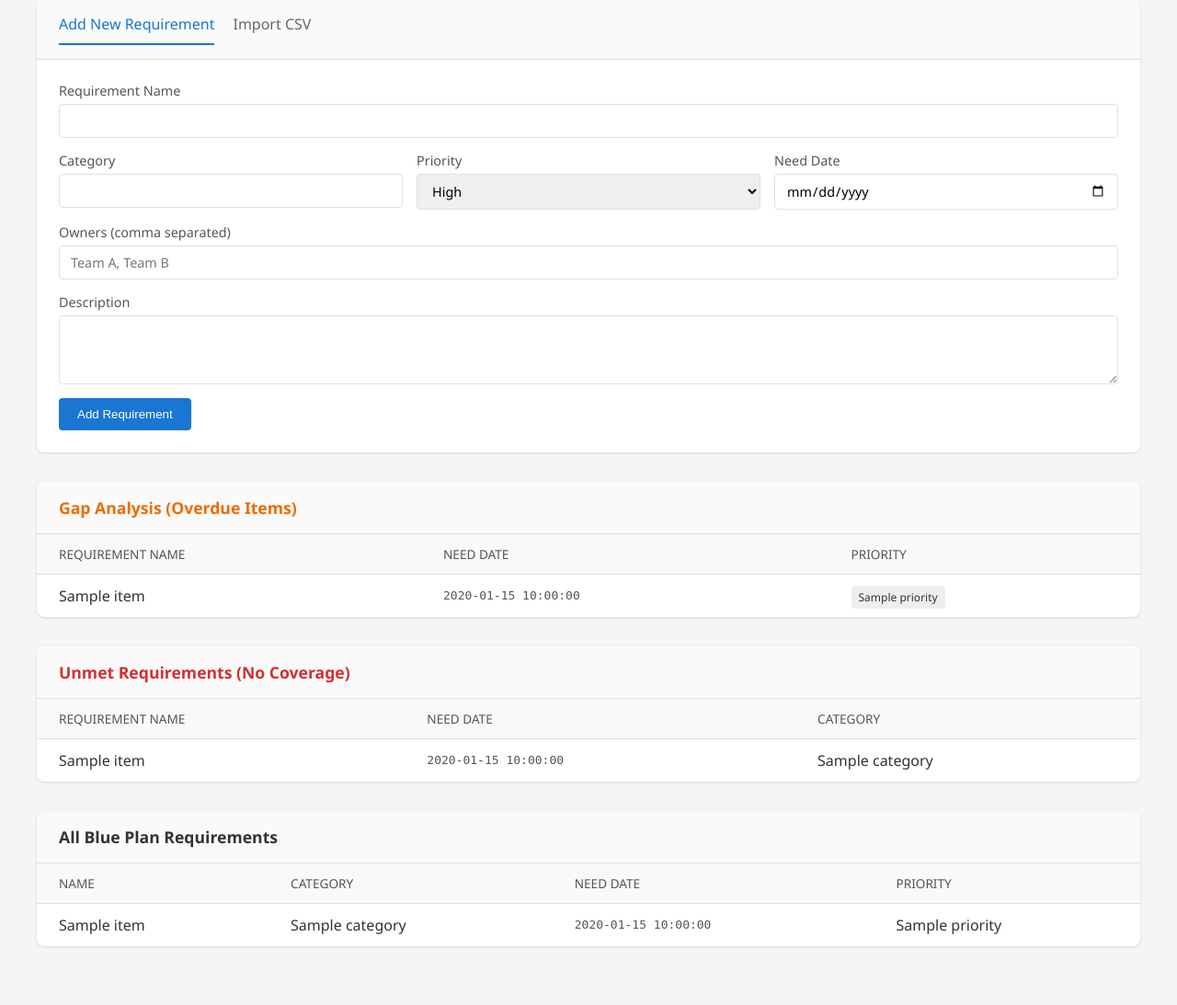
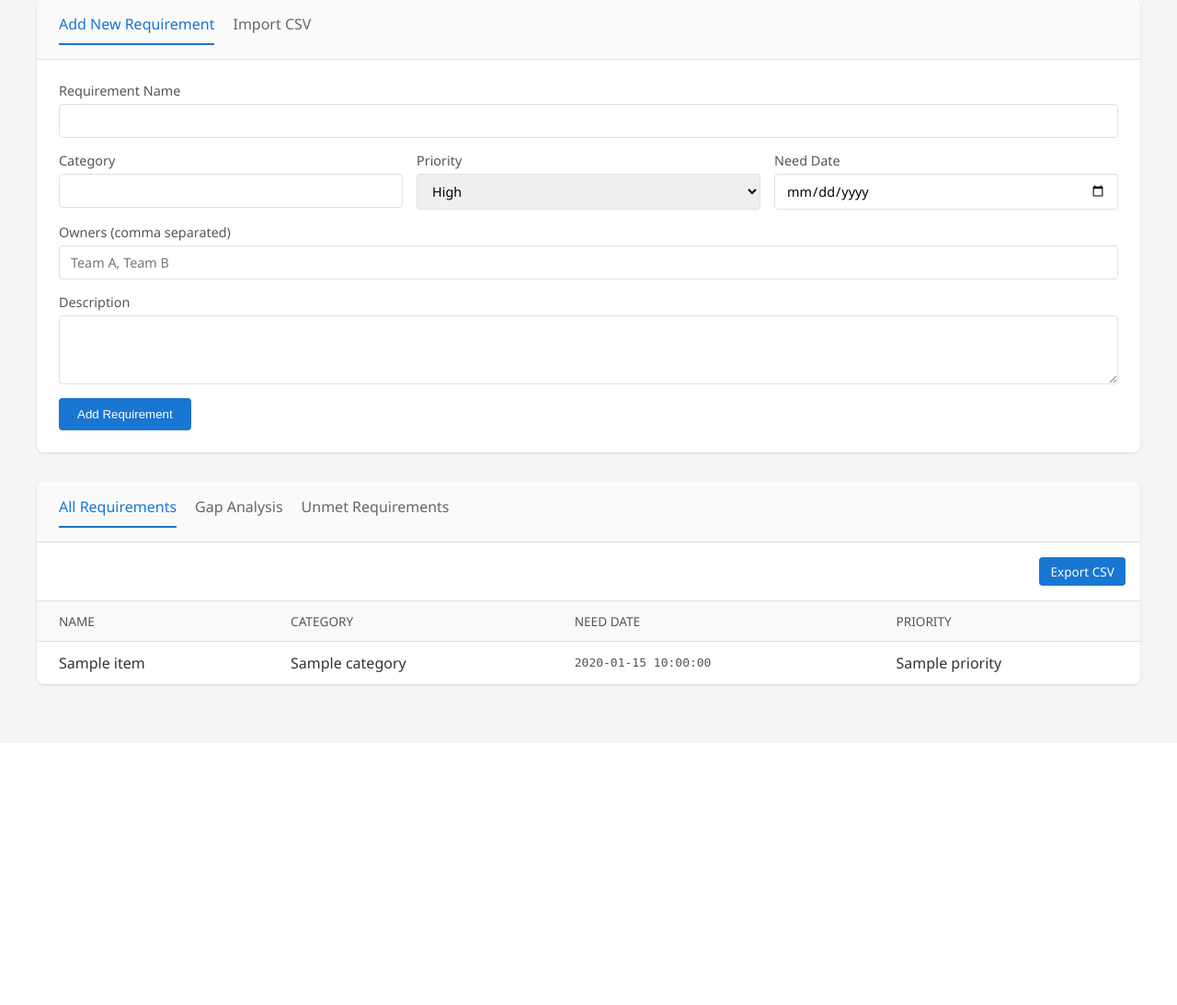
Before and after one commit to tssudhish/blue_orange_plan, a FastAPI app: template src/templates/dashboard.html in a window 1280 px wide. Shown: the part 354-1447 px from the top of the page at 92% size. After the commit the page ends 1101 px from the top, so only its background shows below. Run offline with FastAPI, Linux system fonts and the light colour scheme; the template is opened without the code that fills it: most values are stand-ins (such as "Sample title", 1, 10 or a date in 2020).

Commit message:
uncluttered sections

```diff
--- a/src/main.py
+++ b/src/main.py
@@ -8,7 +8,7 @@ from src import crud, models, schemas
 from src.database import SessionLocal, engine
 
 from fastapi import Request
-from fastapi.responses import HTMLResponse, RedirectResponse
+from fastapi.responses import HTMLResponse, RedirectResponse, StreamingResponse
 from fastapi.templating import Jinja2Templates
 from fastapi.staticfiles import StaticFiles
 
@@ -158,6 +158,33 @@ async def import_requirements(
 
     return RedirectResponse(url="/dashboard", status_code=303)
 
+@app.get("/dashboard/export-requirements")
+def export_requirements(db: Session = Depends(get_db)):
+    # Fetch all items (using a high limit to ensure we get everything)
+    items = crud.get_blue_plan_items(db, limit=10000)
+
+    stream = io.StringIO()
+    csv_writer = csv.writer(stream)
+
+    # Write Header
+    csv_writer.writerow(["name", "description", "owners", "need_date", "priority", "category"])
+
+    # Write Data
+    for item in items:
+        owners_str = ", ".join(item.owners) if item.owners else ""
+        csv_writer.writerow([
+            item.name,
+            item.description,
+            owners_str,
+            item.need_date,
+            item.priority,
+            item.category
+        ])
+
+    response = StreamingResponse(iter([stream.getvalue()]), media_type="text/csv")
+    response.headers["Content-Disposition"] = "attachment; filename=requirements_export.csv"
+    return response
+
 @app.get("/dashboard", response_class=HTMLResponse)
 async def read_dashboard(request: Request, db: Session = Depends(get_db)):
     # Fetch data to display on the portal
--- a/src/static/style.css
+++ b/src/static/style.css
@@ -137,7 +137,7 @@ header p { margin: 0; opacity: 0.8; font-size: 0.9rem; }
 
 /* Tab Styles */
 .tab-header { display: flex; gap: 20px; align-items: flex-end; }
-.tab-link {
+.tab-link, .view-tab-link {
     background: none;
     border: none;
     font-family: inherit;
@@ -149,5 +149,11 @@ header p { margin: 0; opacity: 0.8; font-size: 0.9rem; }
     border-bottom: 2px solid transparent;
     margin-bottom: -1px;
 }
-.tab-link:hover { color: var(--primary-blue); }
-.tab-link.active { color: var(--primary-blue); border-bottom-color: var(--primary-blue); }
+.tab-link:hover, .view-tab-link:hover { color: var(--primary-blue); }
+.tab-link.active, .view-tab-link.active { color: var(--primary-blue); border-bottom-color: var(--primary-blue); }
+
+.header-with-actions {
+    display: flex;
+    justify-content: space-between;
+    align-items: center;
+}
--- a/src/templates/dashboard.html
+++ b/src/templates/dashboard.html
@@ -93,12 +93,43 @@
             </div>
         </section>
 
-        <!-- Gap Analysis Section -->
+        <!-- Requirements Overview Section -->
         <section class="card">
-            <div class="card-header warning-header">
-                <h2>Gap Analysis (Overdue Items)</h2>
+            <div class="card-header tab-header">
+                <button class="view-tab-link active" onclick="openViewTab(event, 'all-items')">All Requirements</button>
+                <button class="view-tab-link" onclick="openViewTab(event, 'gap-analysis')">Gap Analysis</button>
+                <button class="view-tab-link" onclick="openViewTab(event, 'unmet-reqs')">Unmet Requirements</button>
             </div>
             <div class="card-body">
+                <!-- All Items Tab -->
+                <div id="all-items" class="view-tab-content">
+                    <div style="padding: 1rem; display: flex; justify-content: flex-end; border-bottom: 1px solid var(--border-color);">
+                        <a href="/dashboard/export-requirements" class="btn-primary" style="text-decoration: none; font-size: 0.85rem; padding: 6px 12px;">Export CSV</a>
+                    </div>
+                    <table class="data-table">
+                        <thead>
+                            <tr>
+                                <th>Name</th>
+                                <th>Category</th>
+                                <th>Need Date</th>
+                                <th>Priority</th>
+                            </tr>
+                        </thead>
+                        <tbody>
+                            {% for item in blue_items %}
+                            <tr>
+                                <td>{{ item.name }}</td>
+                                <td>{{ item.category }}</td>
+                                <td class="date-cell">{{ item.need_date }}</td>
+                                <td>{{ item.priority }}</td>
+                            </tr>
+                            {% endfor %}
+                        </tbody>
+                    </table>
+                </div>
+
+                <!-- Gap Analysis Tab -->
+                <div id="gap-analysis" class="view-tab-content" style="display: none;">
                     {% if gap_analysis %}
                     <table class="data-table">
                         <thead>
@@ -122,14 +153,9 @@
                     <p class="empty-state">No gaps detected. All requirements are on track.</p>
                     {% endif %}
                 </div>
-        </section>
 
-        <!-- Unmet Requirements Section -->
-        <section class="card">
-            <div class="card-header danger-header">
-                <h2>Unmet Requirements (No Coverage)</h2>
-            </div>
-            <div class="card-body">
+                <!-- Unmet Requirements Tab -->
+                <div id="unmet-reqs" class="view-tab-content" style="display: none;">
                     {% if unmet_requirements %}
                     <table class="data-table">
                         <thead>
@@ -153,34 +179,6 @@
                     <p class="empty-state">All requirements are covered by at least one Orange Plan item.</p>
                     {% endif %}
                 </div>
-        </section>
-
-        <!-- All Items Section -->
-        <section class="card">
-            <div class="card-header">
-                <h2>All Blue Plan Requirements</h2>
-            </div>
-            <div class="card-body">
-                <table class="data-table">
-                    <thead>
-                        <tr>
-                            <th>Name</th>
-                            <th>Category</th>
-                            <th>Need Date</th>
-                            <th>Priority</th>
-                        </tr>
-                    </thead>
-                    <tbody>
-                        {% for item in blue_items %}
-                        <tr>
-                            <td>{{ item.name }}</td>
-                            <td>{{ item.category }}</td>
-                            <td class="date-cell">{{ item.need_date }}</td>
-                            <td>{{ item.priority }}</td>
-                        </tr>
-                        {% endfor %}
-                    </tbody>
-                </table>
             </div>
         </section>
     </div>
@@ -198,6 +196,20 @@
             document.getElementById(tabName).style.display = "block";
             evt.currentTarget.className += " active";
         }
+
+        function openViewTab(evt, tabName) {
+            var i, tabcontent, tablinks;
+            tabcontent = document.getElementsByClassName("view-tab-content");
+            for (i = 0; i < tabcontent.length; i++) {
+                tabcontent[i].style.display = "none";
+            }
+            tablinks = document.getElementsByClassName("view-tab-link");
+            for (i = 0; i < tablinks.length; i++) {
+                tablinks[i].className = tablinks[i].className.replace(" active", "");
+            }
+            document.getElementById(tabName).style.display = "block";
+            evt.currentTarget.className += " active";
+        }
     </script>
 </body>
 </html>
```
Also changed, not shown: test_main.py (+22 -0 lines). Lines whose indentation alone changed are shown as unchanged.
